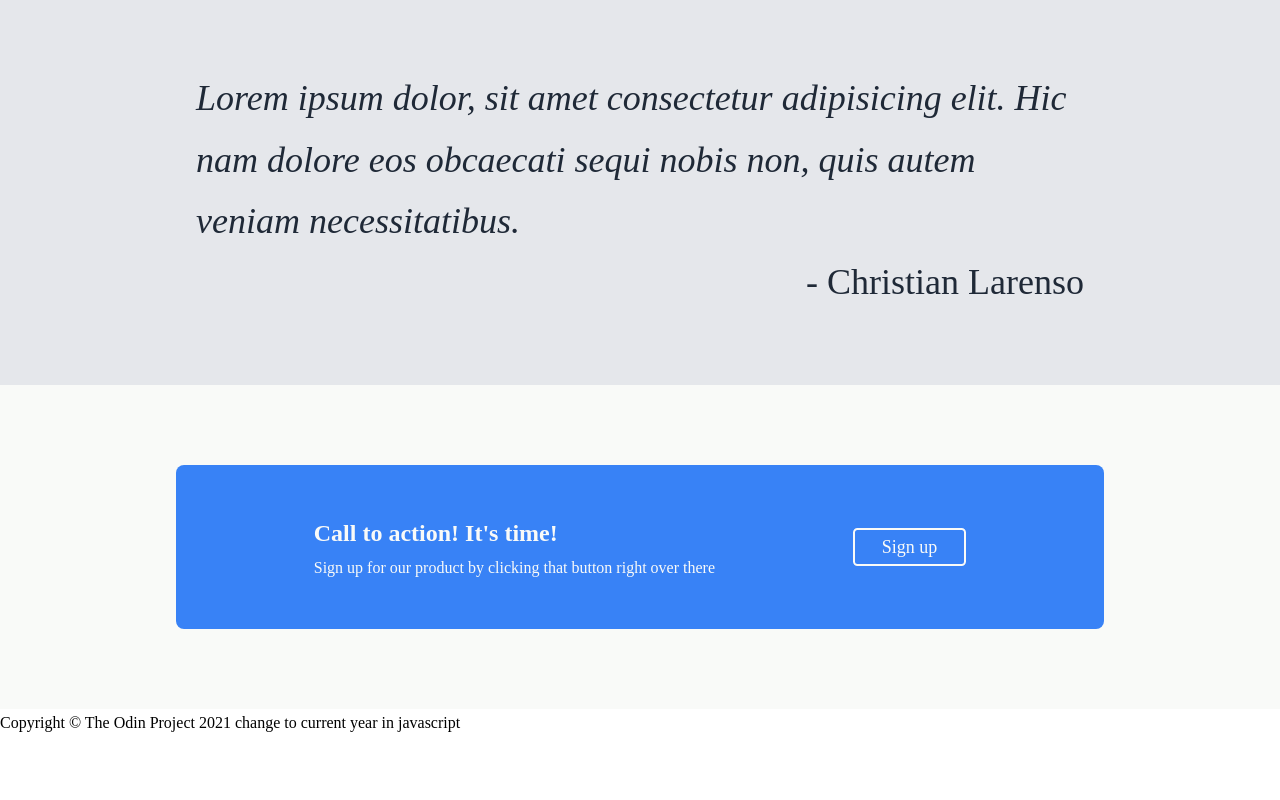
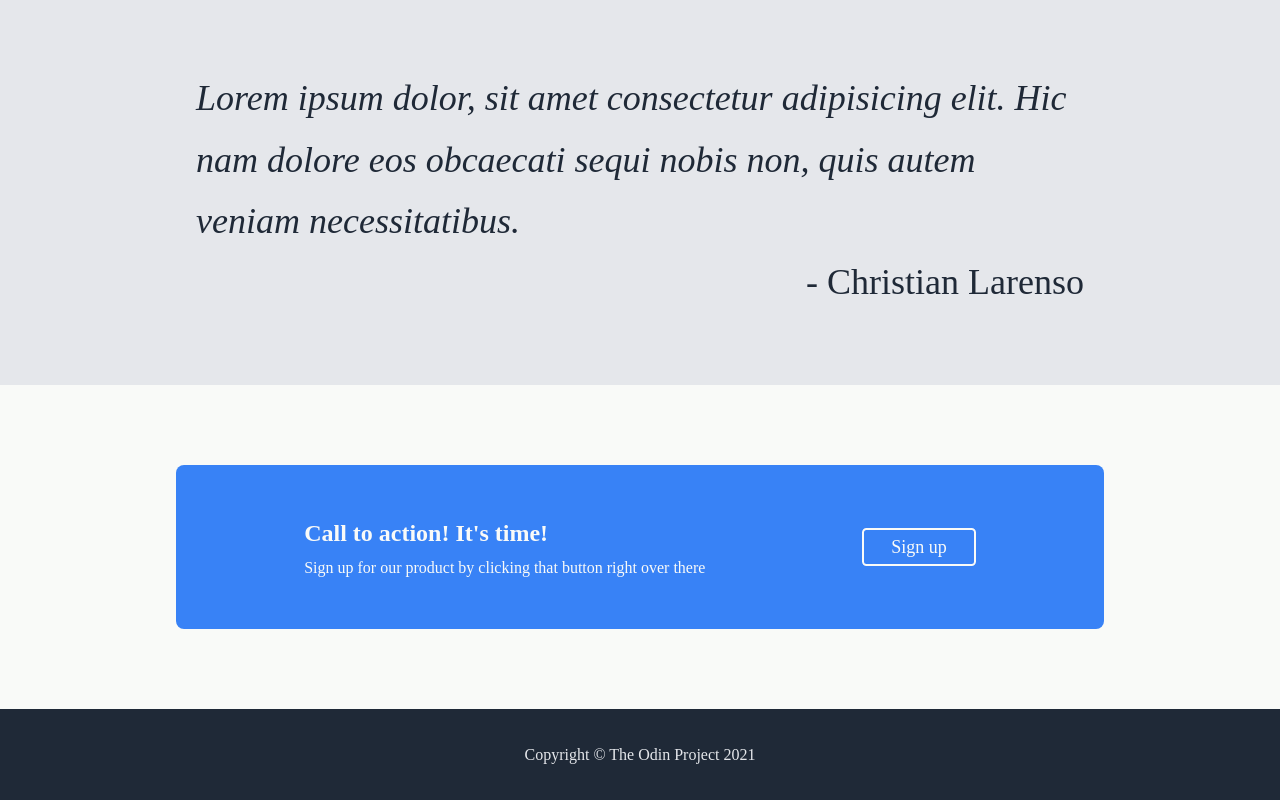
Before and after one commit to krzysztof-kozak/odin-landing-page, a plain HTML site: page index.html in a window 1280 px wide. Shown: the part 948-1748 px from the top of the page. Before the commit the page ends 1684 px from the top, so only its background shows below. Drawn offline with Linux system fonts and the light colour scheme.

Commit message:
Style footer

```diff
--- a/css/style.css
+++ b/css/style.css
@@ -33,6 +33,8 @@
   --fw-quote: 300;
   --fc-quote: #1f2937;
   --fst-quote: italic;
+
+  --fc-footer: #e5e7eb;
 }
 
 body {
@@ -188,10 +190,11 @@ a {
 
 .cta-box {
   display: flex;
+  gap: 5%;
   justify-content: space-evenly;
   align-items: center;
   background-color: var(--bc-cta-box);
-  padding: 3em 0;
+  padding: 3em 1em;
   border-radius: 0.5em;
 }
 
@@ -202,4 +205,13 @@ a {
 
 .button--cta {
   border: 2px solid var(--fc-button);
+  flex: none;
 }
+
+.footer {
+  color: var(--fc-footer);
+  background-color: var(--bc-dark);
+  padding: 2em 1em;
+
+  text-align: center;
+}
--- a/index.html
+++ b/index.html
@@ -113,8 +113,16 @@
     </main>
     <footer class="footer">
       <p class="footer__text">
-        Copyright © The Odin Project 2021 change to current year in javascript
+        Copyright © The Odin Project <span class="year-js"></span>
       </p>
+      <script>
+        const yearSpan = document.querySelector(".year-js");
+
+        const date = new Date(Date.now());
+        const year = date.getFullYear();
+
+        yearSpan.textContent = year;
+      </script>
     </footer>
   </body>
 </html>
```
